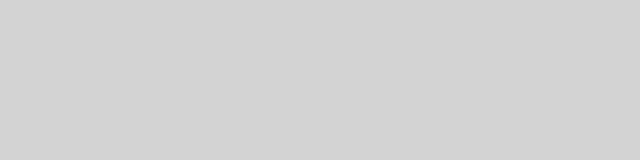
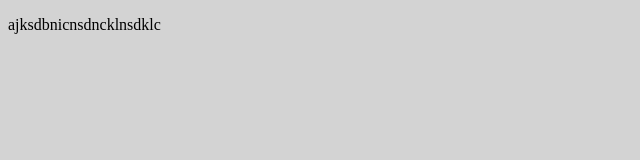
Before and after one commit to dmiller1623/git-and-github-intro, a plain HTML site: page index.html in a window 1280 px wide. Shown: the whole page, without its empty margins (0-640 px from the left). Drawn offline with Linux system fonts and the light colour scheme.

Commit message:
Added paragraph content

```diff
--- a/index.html
+++ b/index.html
@@ -5,6 +5,6 @@
   <title>Get and GitHub Intro</title>
 </head>
 <body>
-
+<p>ajksdbnicnsdncklnsdklc</p>
 </body>
 </html>
```
